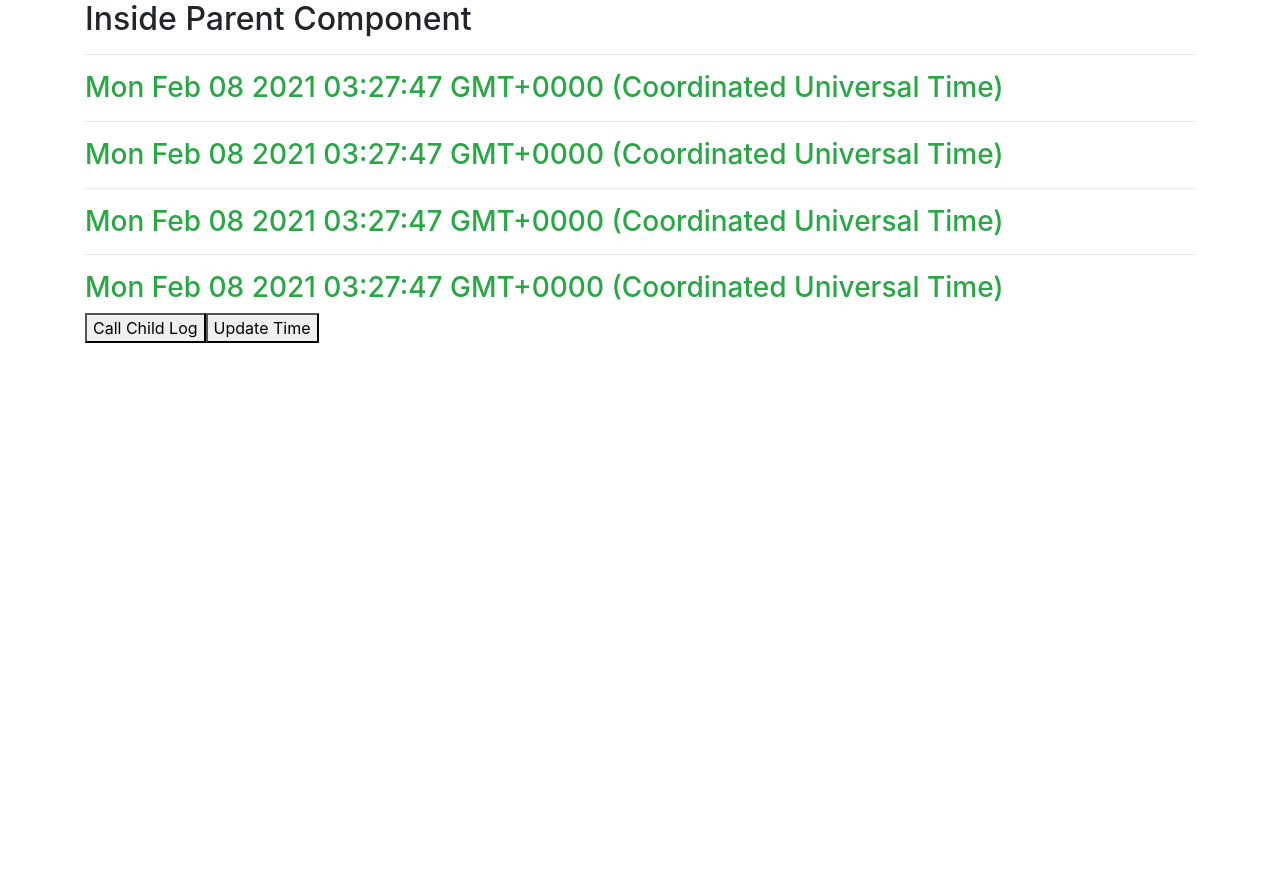
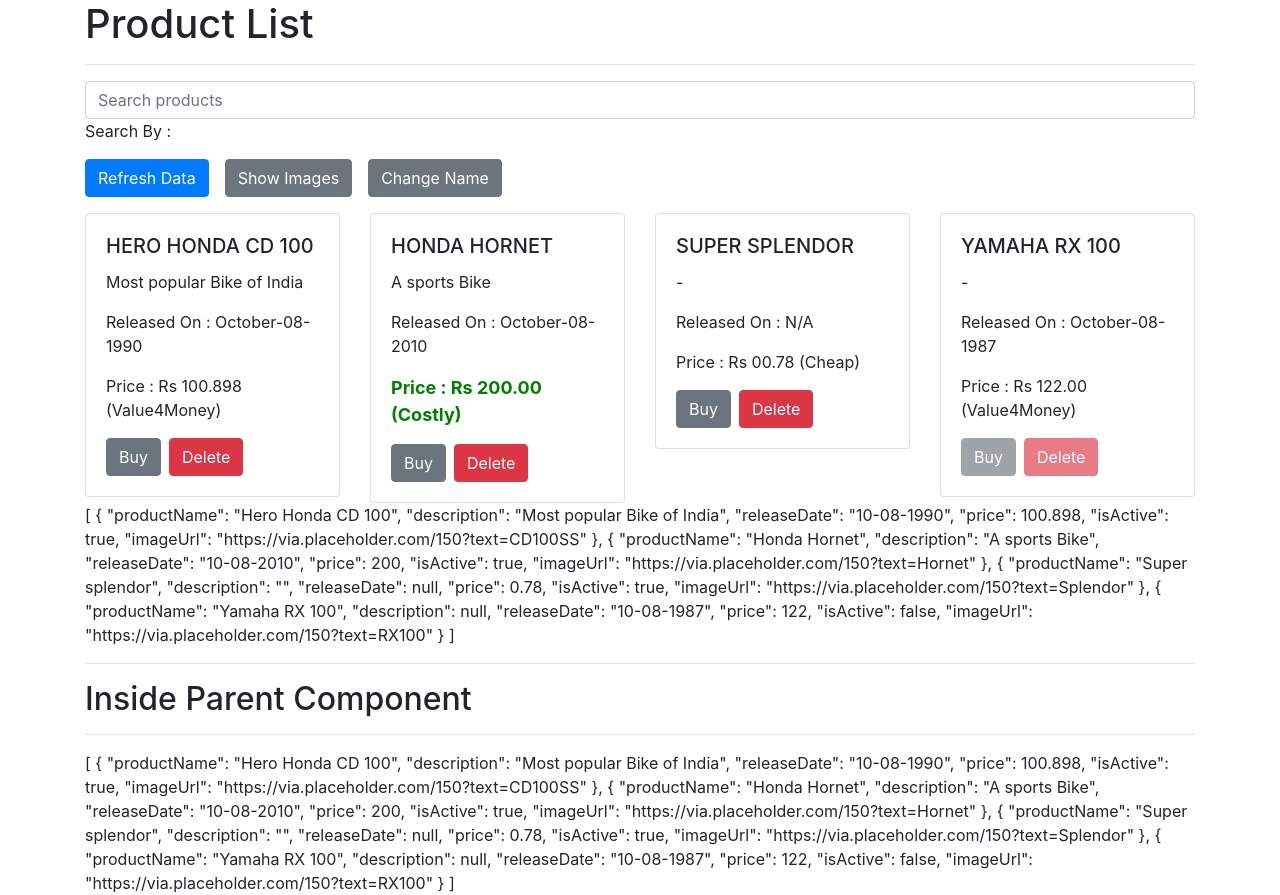
Before and after one commit to Rahuldevdurg/demo-batch2, an Angular app in the folder angular-demo/: page / in a window 1280 px wide. Before the commit the page ends 800 px from the top, so only its background shows below. Built offline with nearby package versions, Linux system fonts and the light colour scheme.

Commit message:
services

```diff
--- a/angular-demo/src/app/app.module.ts
+++ b/angular-demo/src/app/app.module.ts
@@ -29,6 +29,6 @@
   ],
   imports: [BrowserModule, FormsModule],
   providers: [LowerCasePipe],
-  bootstrap: [ParentComponent],
+  bootstrap: [ProductListComponent],
 })
 export class AppModule {}
--- a/angular-demo/src/app/child/child.component.ts
+++ b/angular-demo/src/app/child/child.component.ts
@@ -1,4 +1,5 @@
 import { Component, OnInit } from '@angular/core';
+import { ProductsService } from '../shared/products.service';
 
 @Component({
   selector: 'app-child',
--- a/angular-demo/src/app/parent-component/parent.component.ts
+++ b/angular-demo/src/app/parent-component/parent.component.ts
@@ -9,42 +9,28 @@
   ViewChildren,
 } from '@angular/core';
 import { ChildComponent } from '../child/child.component';
+import { IProduct } from '../models/product.interface';
+import { ProductsService } from '../shared/products.service';
 
 @Component({
   selector: 'app-parent-component',
   template: ` <h2 #header>Inside Parent Component</h2>
     <hr />
-    <app-child></app-child>
-    <hr />
-    <app-child></app-child>
-    <hr />
-    <app-child></app-child>
-    <hr />
-    <app-child></app-child>
-    <button (click)="logOnParent()">Call Child Log</button>
-    <button (click)="udpateTime()">Update Time</button>`,
+    {{ allProducts | json }}`,
 })
-export class ParentComponent implements AfterViewInit {
-  constructor() {}
-  @ViewChildren(ChildComponent) children: QueryList<ChildComponent>;
+export class ParentComponent implements OnInit {
+  constructor(private productService: ProductsService) {}
+  allProducts: IProduct[];
 
-  ngAfterViewInit(): void {
-    console.log(this.children.toArray());
+  ngOnInit() {
+    this.allProducts = this.productService.getProducts();
+  }
 
-    window.setInterval(() => {
-      this.children.toArray().forEach((child) => {
-        child.currentTime = new Date();
-      });
-    }, 1000);
-  }
   logOnParent() {
     console.log('Logging from parent');
-    //call the child log method
-    //this.children.logFromChild();
   }
 
   udpateTime() {
     console.log('Updating Time...');
-    //this.children.currentTime = new Date();
   }
 }
--- a/angular-demo/src/app/product-list/product-list.component.html
+++ b/angular-demo/src/app/product-list/product-list.component.html
@@ -17,3 +17,4 @@
 </ng-template>
 
 <hr>
+<app-parent-component></app-parent-component>
--- a/angular-demo/src/app/product-list/product-list.component.ts
+++ b/angular-demo/src/app/product-list/product-list.component.ts
@@ -1,11 +1,13 @@
 import { LowerCasePipe } from '@angular/common';
 import { Component, OnInit } from '@angular/core';
 import { IProduct } from '../models/product.interface';
+import { ProductsService } from '../shared/products.service';
 
 @Component({
   selector: 'app-product-list',
   templateUrl: './product-list.component.html',
   styleUrls: ['./product-list.component.css'],
+  providers: [ProductsService],
 })
 export class ProductListComponent implements OnInit {
   title: string = 'Product List';
@@ -15,44 +17,10 @@
   searchText: string = '';
   renderTestComponnet: boolean = true;
 
-  constructor(private lowerCasePipe: LowerCasePipe) {
-    this.products = [
-      {
-        productName: 'Hero Honda CD 100',
-        description: 'Most popular Bike of India',
-        releaseDate: '10-08-1990',
-        price: 100.898,
-        isActive: true,
-        imageUrl: 'https://via.placeholder.com/150?text=CD100SS',
-      },
-      {
-        productName: 'Honda Hornet',
-        description: 'A sports Bike',
-        releaseDate: '10-08-2010',
-        price: 200,
-        isActive: true,
-        imageUrl: 'https://via.placeholder.com/150?text=Hornet',
-      },
-      {
-        productName: 'Super splendor',
-        description: '',
-        releaseDate: null,
-        price: 0.78,
-        isActive: true,
-
-        imageUrl: 'https://via.placeholder.com/150?text=Splendor',
-      },
-      {
-        productName: 'Yamaha RX 100',
-        description: null,
-        releaseDate: '10-08-1987',
-        price: 122,
-        isActive: false,
-        imageUrl: 'https://via.placeholder.com/150?text=RX100',
-      },
-    ];
-    this.allProducts = [...this.products];
-  }
+  constructor(
+    private lowerCasePipe: LowerCasePipe,
+    private productService: ProductsService
+  ) {}
 
   refreshData() {
     console.log('Refreshing !!');
@@ -100,7 +68,10 @@
       },
     ];
   }
-  ngOnInit(): void {}
+  ngOnInit(): void {
+    this.products = this.productService.getProducts();
+    this.allProducts = [...this.products];
+  }
 
   trackByName(index: number, product: IProduct) {
     return product.productName;
--- /dev/null
+++ b/angular-demo/src/app/shared/products.service.ts
@@ -0,0 +1,45 @@
+import { Injectable } from '@angular/core';
+import { IProduct } from '../models/product.interface';
+
+@Injectable({})
+export class ProductsService {
+  constructor() {}
+
+  getProducts(): IProduct[] {
+    return [
+      {
+        productName: 'Hero Honda CD 100',
+        description: 'Most popular Bike of India',
+        releaseDate: '10-08-1990',
+        price: 100.898,
+        isActive: true,
+        imageUrl: 'https://via.placeholder.com/150?text=CD100SS',
+      },
+      {
+        productName: 'Honda Hornet',
+        description: 'A sports Bike',
+        releaseDate: '10-08-2010',
+        price: 200,
+        isActive: true,
+        imageUrl: 'https://via.placeholder.com/150?text=Hornet',
+      },
+      {
+        productName: 'Super splendor',
+        description: '',
+        releaseDate: null,
+        price: 0.78,
+        isActive: true,
+
+        imageUrl: 'https://via.placeholder.com/150?text=Splendor',
+      },
+      {
+        productName: 'Yamaha RX 100',
+        description: null,
+        releaseDate: '10-08-1987',
+        price: 122,
+        isActive: false,
+        imageUrl: 'https://via.placeholder.com/150?text=RX100',
+      },
+    ];
+  }
+}
--- a/angular-demo/src/index.html
+++ b/angular-demo/src/index.html
@@ -10,8 +10,8 @@
 </head>
 
 <body class="container">
-  <!-- <app-product-list></app-product-list> -->
-  <app-parent-component></app-parent-component>
+  <app-product-list></app-product-list>
+
 </body>
 
 </html>
```
